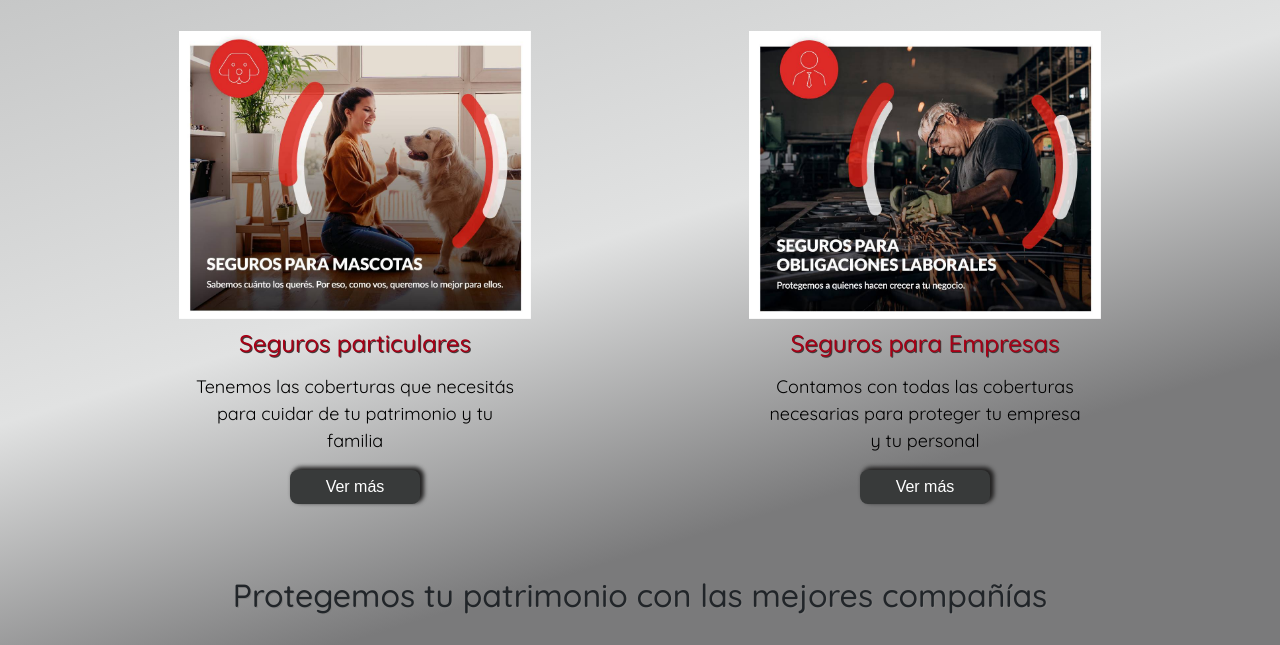
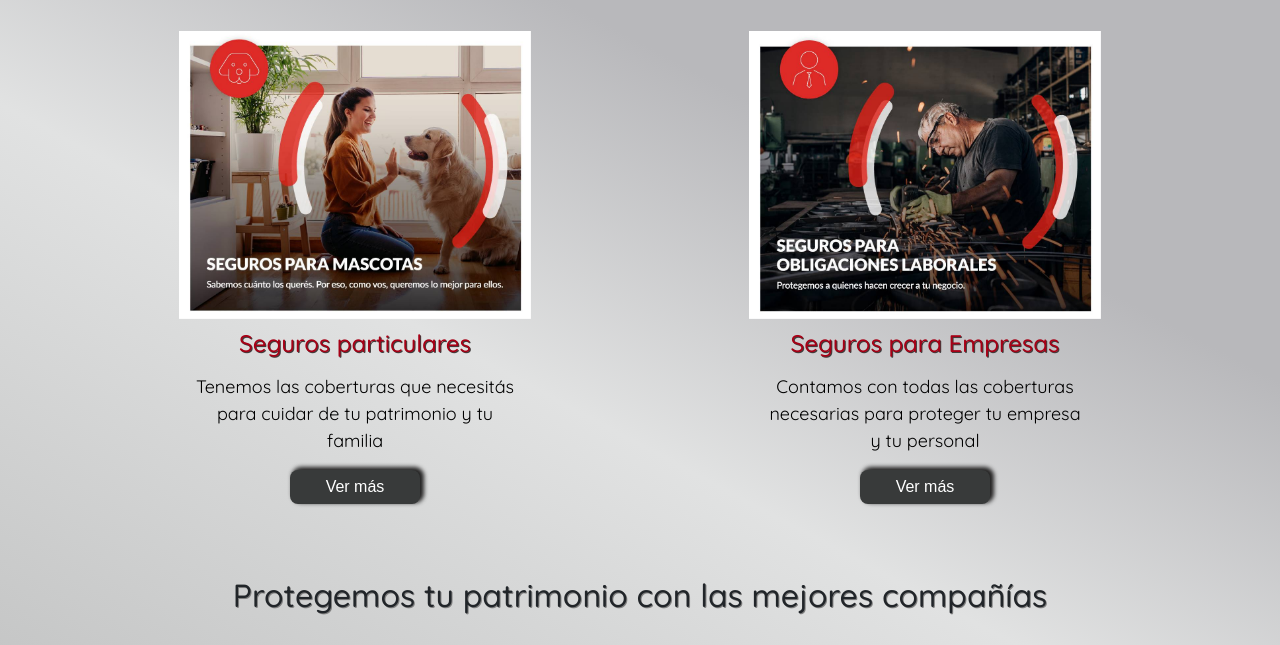
Before and after one commit to meme-castellanos/debat_seguros, a website: page index.html in a window 1280 px wide. Shown: the part 176-821 px from the top of the page. Drawn offline with nearby package versions, Linux system fonts and the light colour scheme; a web font is replaced by a local one.

Commit message:
Gradiente del fondo

```diff
--- a/scss/main.scss
+++ b/scss/main.scss
@@ -15,12 +15,13 @@ a {
 main {
   min-height: 80vh;
   background-image: linear-gradient(
-    163deg,
+    28deg,
     #c5c6c6 5%,
     #e1e2e2 42%,
-    #7a7a7b 69%
+    #b8b8bb 69%
   );
 }
+
 footer {
   min-height: 10vh;
 }
```
Also changed, not shown: css/style.css.
